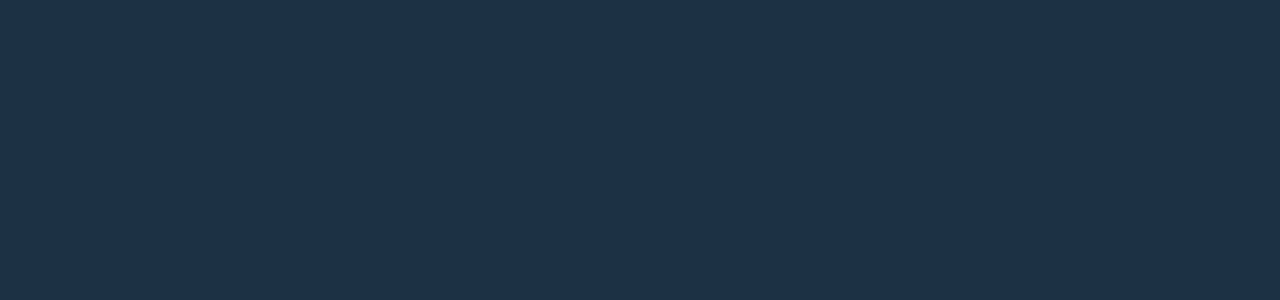
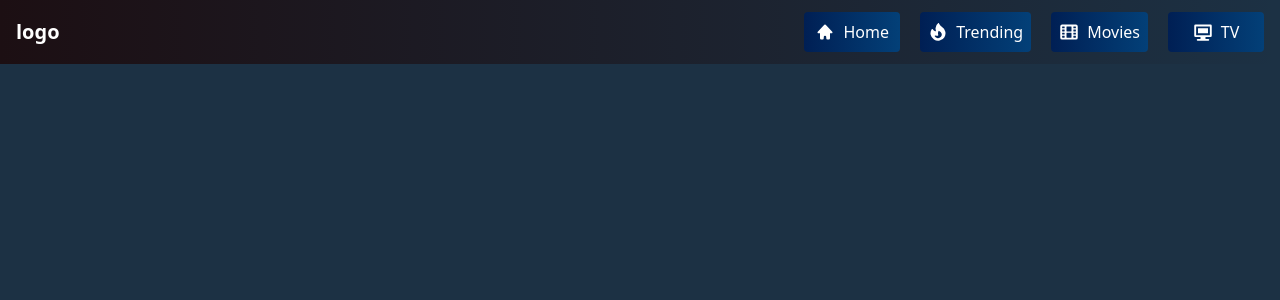
Before and after one commit to tiwari-ankit-9519/Movie-Browser, a React (Create React App) app: page / in a window 1280 px wide. Shown: the top 300 px of the page. Built offline with nearby package versions, Linux system fonts and the light colour scheme.

Commit message:
Added Navbar

```diff
--- a/src/App.js
+++ b/src/App.js
@@ -1,9 +1,11 @@
 import React from "react";
 import Home from "./components/Pages/Home";
+import Navbar from "./components/UI/Navbar";
 
 const App = () => {
   return (
     <div>
+      <Navbar />
       <Home />
     </div>
   );
--- a/src/components/UI/Navbar.js
+++ b/src/components/UI/Navbar.js
@@ -0,0 +1,52 @@
+import { useState } from "react";
+import {
+  FireIcon,
+  FilmIcon,
+  TvIcon,
+  HomeIcon,
+  Bars3CenterLeftIcon,
+} from "@heroicons/react/16/solid";
+
+const buttonNames = [
+  {
+    name: "Home",
+    icon: <HomeIcon className="w-5 h-5 md:w-5 md:h-5" />,
+  },
+  {
+    name: "Trending",
+    icon: <FireIcon className="w-5 h-5 md:w-5 md:h-5" />,
+  },
+  {
+    name: "Movies",
+    icon: <FilmIcon className="w-5 h-5 md:w-5 md:h-5" />,
+  },
+  {
+    name: "TV",
+    icon: <TvIcon className="w-5 h-5 md:w-5 md:h-5" />,
+  },
+];
+
+export default function Navbar() {
+  const [showMenu, setShowMenu] = useState(false);
+
+  return (
+    <div className="bg-gradient-to-r from-navbar to-transparent text-white flex md:flex-row justify-between items-center py-4 px-6 md:py-3 md:px-4">
+      <div className="text-lg md:text-xl font-bold">logo</div>
+      <div className="list-none flex md:flex-row gap-3 md:gap-5 items-center">
+        <Bars3CenterLeftIcon
+          className="w-5 h-5 block md:hidden"
+          onClick={() => setShowMenu(!showMenu)}
+        />
+        {buttonNames.map((button) => (
+          <button
+            key={button.name}
+            className="bg-gradient-to-r from-buttonBg to-buttonBg2 hidden md:flex items-center justify-center font-medium gap-2 p-2 md:p-2 rounded text-sm md:text-base md:min-w-24"
+          >
+            {button.icon}
+            {button.name}
+          </button>
+        ))}
+      </div>
+    </div>
+  );
+}
--- a/tailwind.config.js
+++ b/tailwind.config.js
@@ -4,19 +4,10 @@
   theme: {
     extend: {
       colors: {
-        sidebar: "#A2AEBB",
-        background: "#1C3144",
-        effect: "#3F88C5",
-      },
-      animation: {
-        fadeIn: "fadeIn 2s ease-in-out",
-      },
-      keyframes: {
-        fadeIn: {
-          "0%": { opacity: 0 },
-          "50%": { opacity: 0.5 },
-          "100%": { opacity: 1 },
-        },
+        navbar: "#1C0F13",
+        buttonBg: "#001F54",
+        buttonBg2: "#034078",
+        hoverBg: "#35A7FF",
       },
     },
   },
```
